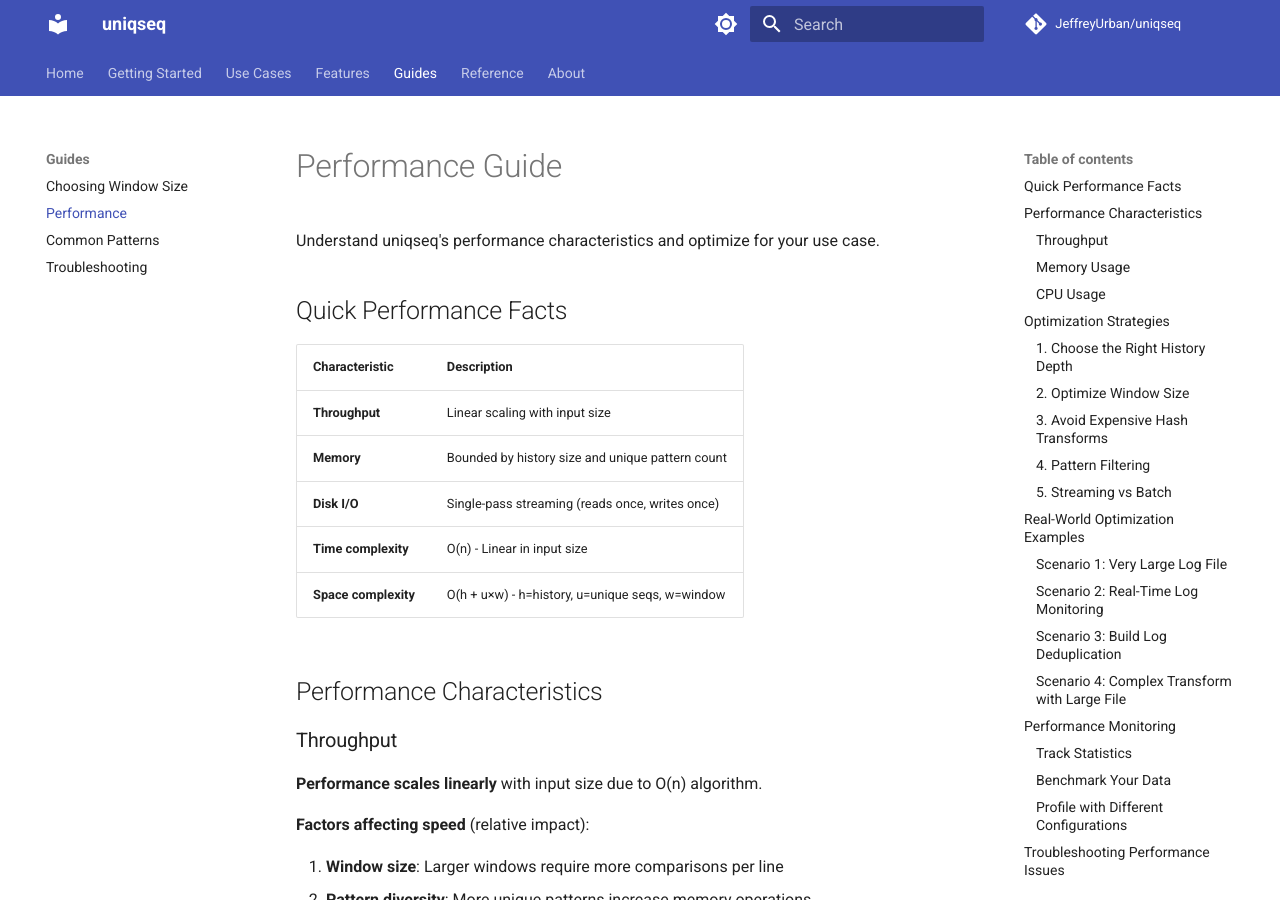
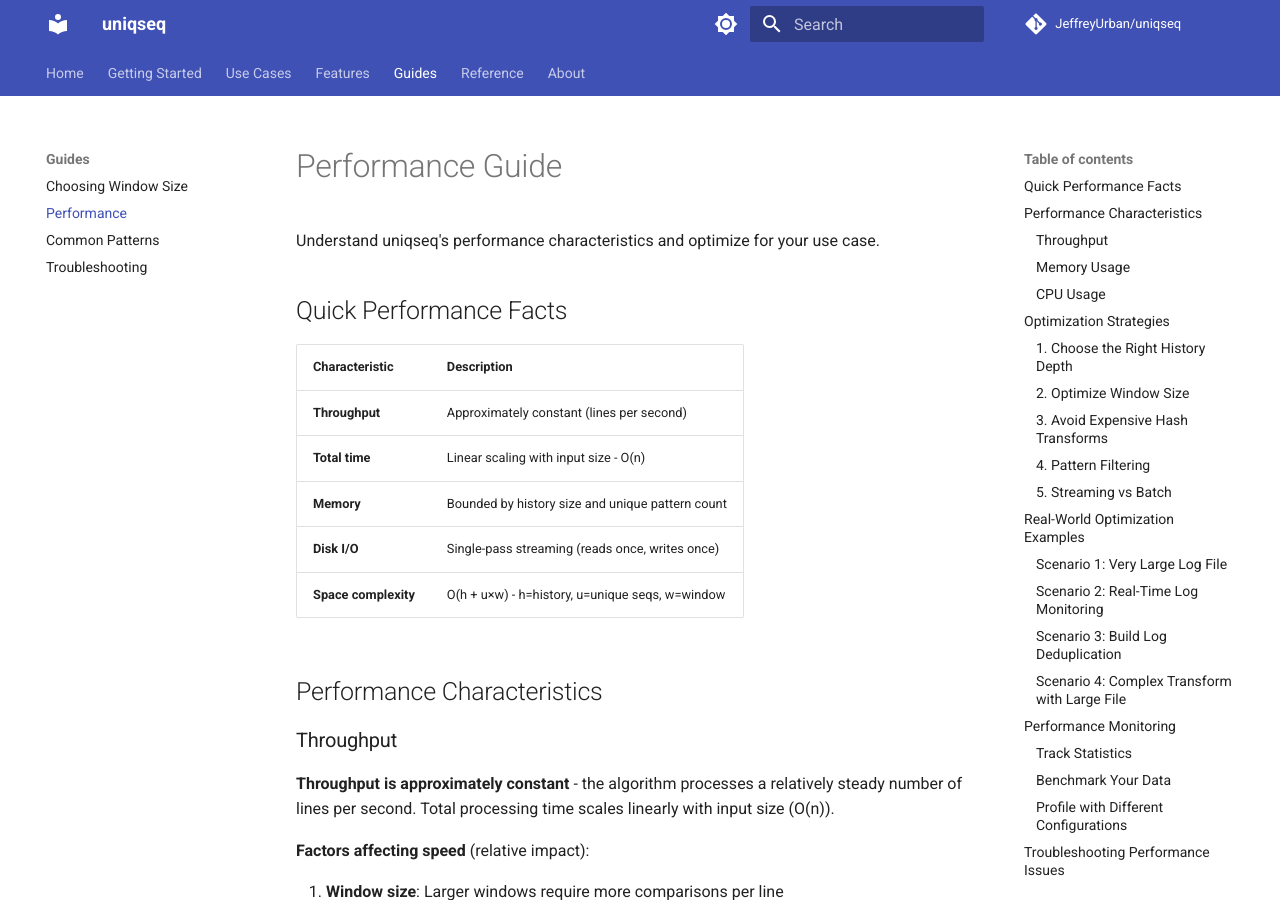
Before and after one commit to JeffreyUrban/uniqseq, an MkDocs documentation site: the page built from docs/guides/performance.md, in a window 1280 px wide and 900 px high. Built offline with MkDocs 1.6.1 and Material for MkDocs 9.7.7, drawn with Linux system fonts in a browser that asks for light colours; comment, search, counter and statistics services are not loaded.

Commit message:
Fix throughput description - constant not linear
Correct performance terminology:
- Throughput (lines/sec): Approximately constant for given config
- Total time: Scales linearly with input size (O(n))

Previously incorrectly stated 'Throughput: Linear scaling with input
size' which confused throughput (rate) with total time (duration).

🤖 Generated with [Claude Code](https://claude.com/claude-code)

Co-Authored-By: Claude <noreply@anthropic.com>

```diff
--- a/docs/guides/performance.md
+++ b/docs/guides/performance.md
@@ -6,17 +6,17 @@ Understand uniqseq's performance characteristics and optimize for your use case.
 
 | Characteristic | Description |
 |---------------|-------------|
-| **Throughput** | Linear scaling with input size |
+| **Throughput** | Approximately constant (lines per second) |
+| **Total time** | Linear scaling with input size - O(n) |
 | **Memory** | Bounded by history size and unique pattern count |
 | **Disk I/O** | Single-pass streaming (reads once, writes once) |
-| **Time complexity** | O(n) - Linear in input size |
 | **Space complexity** | O(h + u×w) - h=history, u=unique seqs, w=window |
 
 ## Performance Characteristics
 
 ### Throughput
 
-**Performance scales linearly** with input size due to O(n) algorithm.
+**Throughput is approximately constant** - the algorithm processes a relatively steady number of lines per second. Total processing time scales linearly with input size (O(n)).
 
 **Factors affecting speed** (relative impact):
 
```
